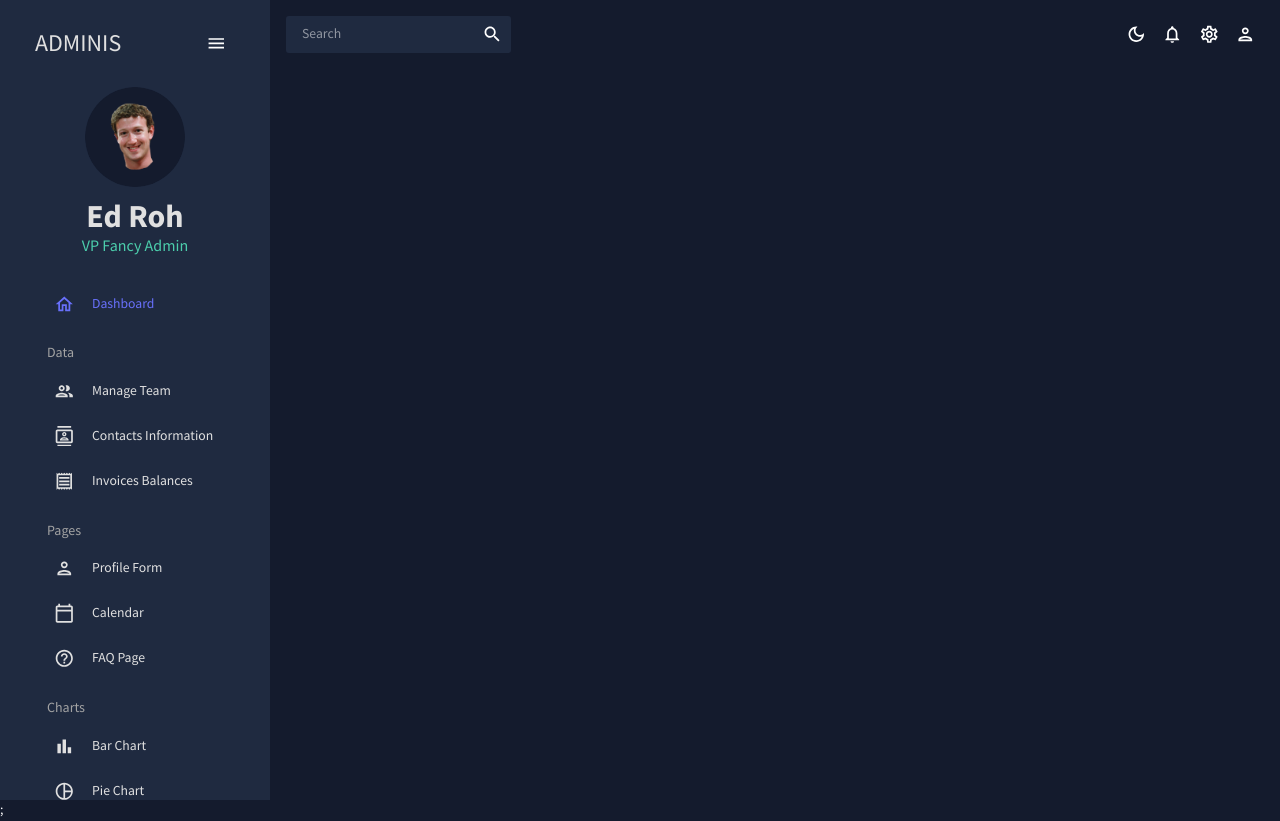
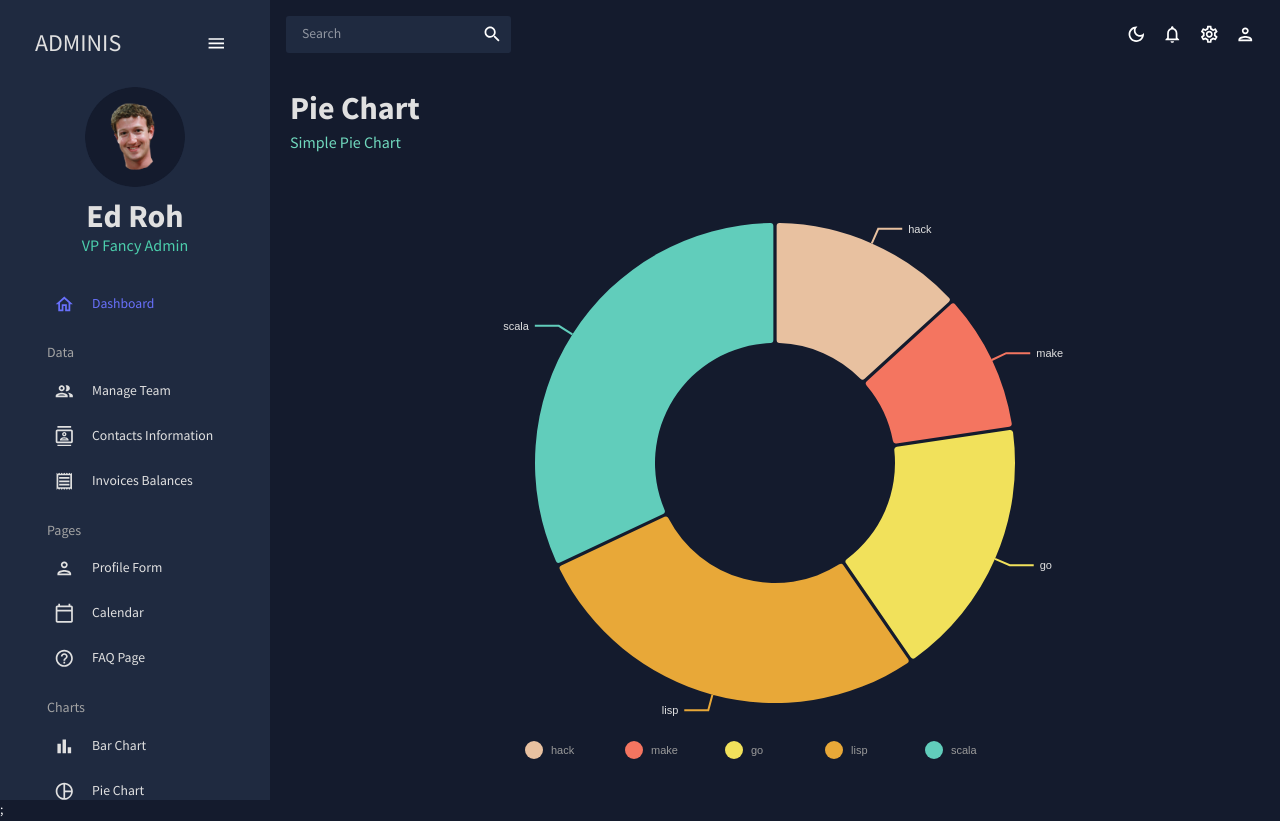
Before and after one commit to oceanesalle/admin-dashboard-pw-2023, a React (Create React App) app: page /pie in a window 1280 px wide. Built offline with nearby package versions, Linux system fonts and the light colour scheme.

Commit message:
Pie Chart

```diff
--- a/src/App.js
+++ b/src/App.js
@@ -7,12 +7,12 @@
 import Team from "./scenes/team";
 import Invoices from "./scenes/invoices";
 import Contacts from "./scenes/contacts";
-//import Bar from "./scenes/bar";
+import Bar from "./scenes/bar";
 import Form from "./scenes/form";
 //import Calendar from "./scenes/calendar/calendar.jsx";
 import FAQ from "./scenes/faq";
 //import Line from "./scenes/line";
-//import Pie from "./scenes/pie";
+import Pie from "./scenes/pie";
 
 //import Geography from "./scenes/geography";
 
@@ -36,8 +36,8 @@
             <Route path="/form" element={<Form />} />
              {/*<Route path="/calendar" element={<Calendar />} /> */}
             <Route path="/faq" element={<FAQ />} />
-             {/*  <Route path="/bar" element={<Bar />} />  */}
-             {/*  <Route path="/pie" element={<Pie />} />  */}
+            <Route path="/bar" element={<Bar />} />
+            <Route path="/pie" element={<Pie />} />
              {/*  <Route path="/line" element={<Line />} />  */}
 
 
--- /dev/null
+++ b/src/components/PieChart.jsx
@@ -0,0 +1,109 @@
+import { ResponsivePie } from "@nivo/pie";
+import { tokens } from "../theme";
+import { useTheme } from "@mui/material";
+import { mockPieData as data } from "../data/mockData";
+
+const PieChart = () => {
+  const theme = useTheme();
+  const colors = tokens(theme.palette.mode);
+  return (
+    <ResponsivePie
+      data={data}
+      theme={{
+        axis: {
+          domain: {
+            line: {
+              stroke: colors.grey[100],
+            },
+          },
+          legend: {
+            text: {
+              fill: colors.grey[100],
+            },
+          },
+          ticks: {
+            line: {
+              stroke: colors.grey[100],
+              strokeWidth: 1,
+            },
+            text: {
+              fill: colors.grey[100],
+            },
+          },
+        },
+        legends: {
+          text: {
+            fill: colors.grey[100],
+          },
+        },
+      }}
+      margin={{ top: 40, right: 80, bottom: 80, left: 80 }}
+      innerRadius={0.5}
+      padAngle={0.7}
+      cornerRadius={3}
+      activeOuterRadiusOffset={8}
+      borderColor={{
+        from: "color",
+        modifiers: [["darker", 0.2]],
+      }}
+      arcLinkLabelsSkipAngle={10}
+      arcLinkLabelsTextColor={colors.grey[100]}
+      arcLinkLabelsThickness={2}
+      arcLinkLabelsColor={{ from: "color" }}
+      enableArcLabels={false}
+      arcLabelsRadiusOffset={0.4}
+      arcLabelsSkipAngle={7}
+      arcLabelsTextColor={{
+        from: "color",
+        modifiers: [["darker", 2]],
+      }}
+      defs={[
+        {
+          id: "dots",
+          type: "patternDots",
+          background: "inherit",
+          color: "rgba(255, 255, 255, 0.3)",
+          size: 4,
+          padding: 1,
+          stagger: true,
+        },
+        {
+          id: "lines",
+          type: "patternLines",
+          background: "inherit",
+          color: "rgba(255, 255, 255, 0.3)",
+          rotation: -45,
+          lineWidth: 6,
+          spacing: 10,
+        },
+      ]}
+      legends={[
+        {
+          anchor: "bottom",
+          direction: "row",
+          justify: false,
+          translateX: 0,
+          translateY: 56,
+          itemsSpacing: 0,
+          itemWidth: 100,
+          itemHeight: 18,
+          itemTextColor: "#999",
+          itemDirection: "left-to-right",
+          itemOpacity: 1,
+          symbolSize: 18,
+          symbolShape: "circle",
+          effects: [
+            {
+              on: "hover",
+              style: {
+                itemTextColor: "#000",
+              },
+            },
+          ],
+        },
+      ]}
+    />
+  );
+};
+
+export default PieChart;
--- /dev/null
+++ b/src/scenes/pie/index.jsx
@@ -0,0 +1,16 @@
+import { Box } from "@mui/material";
+import Header from "../../components/Header";
+import PieChart from "../../components/PieChart";
+
+const Pie = () => {
+  return (
+    <Box m="20px">
+      <Header title="Pie Chart" subtitle="Simple Pie Chart" />
+      <Box height="75vh">
+        <PieChart />
+      </Box>
+    </Box>
+  );
+};
+
+export default Pie;
```
